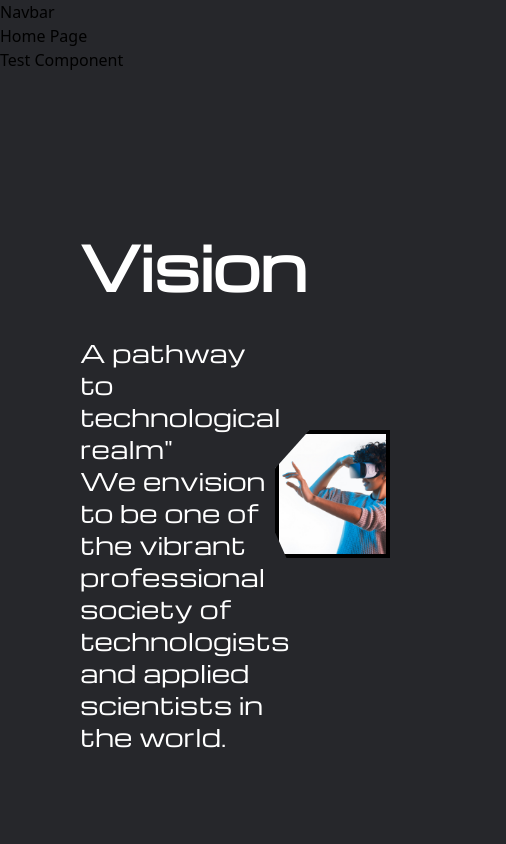
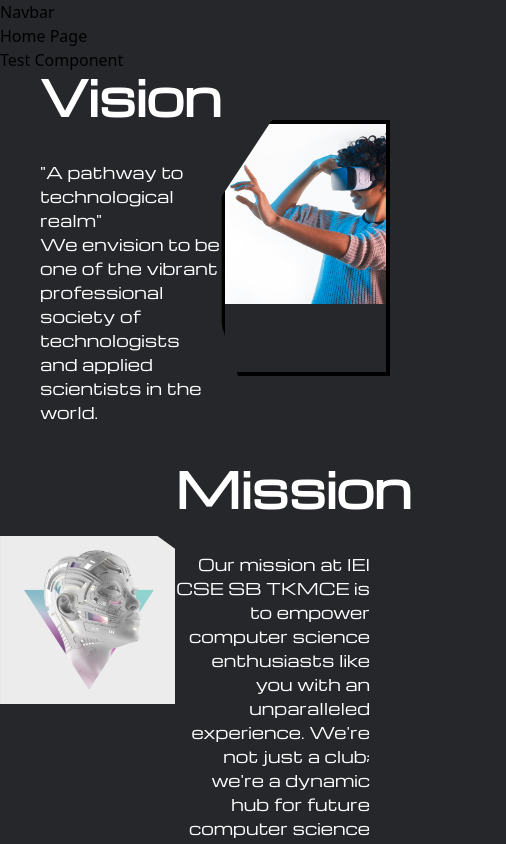
Before and after one commit to agastus047/iei-cse-tkmce, a Next.js app: page / in a window 390 px wide. Shown: the top 844 px of the page, 506 px wide, since content can reach past the window. Built offline with nearby package versions, Linux system fonts and the light colour scheme.

Commit message:
responsive done

```diff
--- a/src/components/TestComponent2.jsx
+++ b/src/components/TestComponent2.jsx
@@ -11,27 +11,27 @@ const TestComponent2 = () => {
         clipPath: 'polygon(0% 0%, 90% 0%, 100% 5%, 100% 90%, 90% 100%, 90% 100%, 20% 100%, 0% 80%)',
       };
   return (
-    <>
-    <div className='flex justify-between  items-center h-screen'>
-        <div className='flex-col  font-Michroma ml-20 w-3/6 text-left'>
-            <h1 className='text-white mb-10 font-semibold text-6xl'>Vision</h1>
-            <p className='text-white text-2xl font-normal'>A pathway to technological realm"<br></br> We envision to be one of the vibrant professional society of technologists and applied scientists in the world.</p>
+    <div className='flex-col '>
+    <div className='flex justify-between  items-center mb-10 '>
+        <div className='flex-col  font-Michroma ml-10 lg:ml-20 w-3/6 text-left'>
+            <h1 className='text-white mb-10 font-semibold lg:text-6xl text-5xl' >Vision</h1>
+            <p className='text-white lg:text-2xl text-l font-normal'>"A pathway to technological realm"<br></br> We envision to be one of the vibrant professional society of technologists and applied scientists in the world.</p>
 
         </div>
-        <div   style={customBoxShadowStyle1} >
+        <div className='lg:w-500 lg:h-500 w-64 h-64'  style={customBoxShadowStyle1} >
             <Image
 
             src="/vision.png"
             width={500}
-            height={500}
+            height={200}
             alt="Picture of the author"
 
             />
 
         </div>
     </div>
-    <div className='flex justify-between  items-center h-screen '>
-    <div style={customBoxShadowStyle2} >
+    <div className='flex justify-between  items-center'>
+    <div className='lg:w-500 lg:h-500 w-64 h-64' style={customBoxShadowStyle2} >
         <Image
 
         src="/ai.png"
@@ -42,14 +42,14 @@ const TestComponent2 = () => {
         />
 
     </div>
-    <div className='flex-col  font-Michroma ml-20 w-3/6 text-right p-4'>
-        <h1 className='text-white mb-10 font-semibold text-6xl'>Mission</h1>
-        <p className='text-white text-2xl font-normal'>Our mission at IEI CSE SB TKMCE is to empower computer science enthusiasts like you with an unparalleled experience. We're not just a club; we're a dynamic hub for future computer science engineers!</p>
+    <div className='flex-col  font-Michroma mr-5 lg:mr-10 w-3/6 text-right'>
+        <h1 className='text-white mb-10 font-semibold lg:text-6xl text-5xl '>Mission</h1>
+        <p className='text-white lg:text-2xl text-l font-normal'>Our mission at IEI CSE SB TKMCE is to empower computer science enthusiasts like you with an unparalleled experience. We're not just a club; we're a dynamic hub for future computer science engineers!</p>
 
     </div>
 
 </div>
-    </>
+    </div>
   )
 }
 
--- a/tailwind.config.js
+++ b/tailwind.config.js
@@ -7,6 +7,12 @@ module.exports = {
   ],
   theme: {
     extend: {
+      height:{
+        '500': '500px',
+      },
+      width: {
+        '500': '500px',
+       },
       fontFamily:{
         Michroma:['Michroma'],
       },
```
